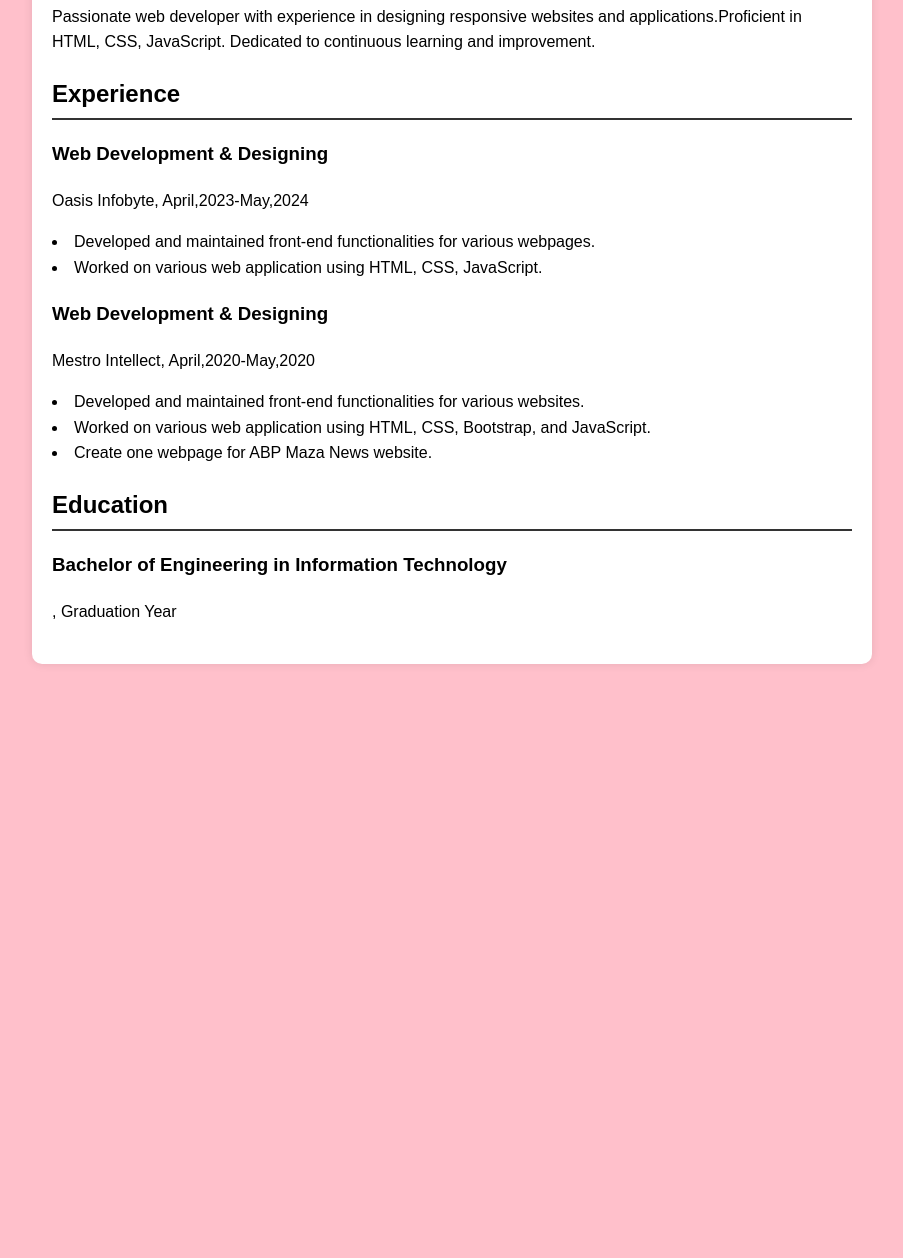
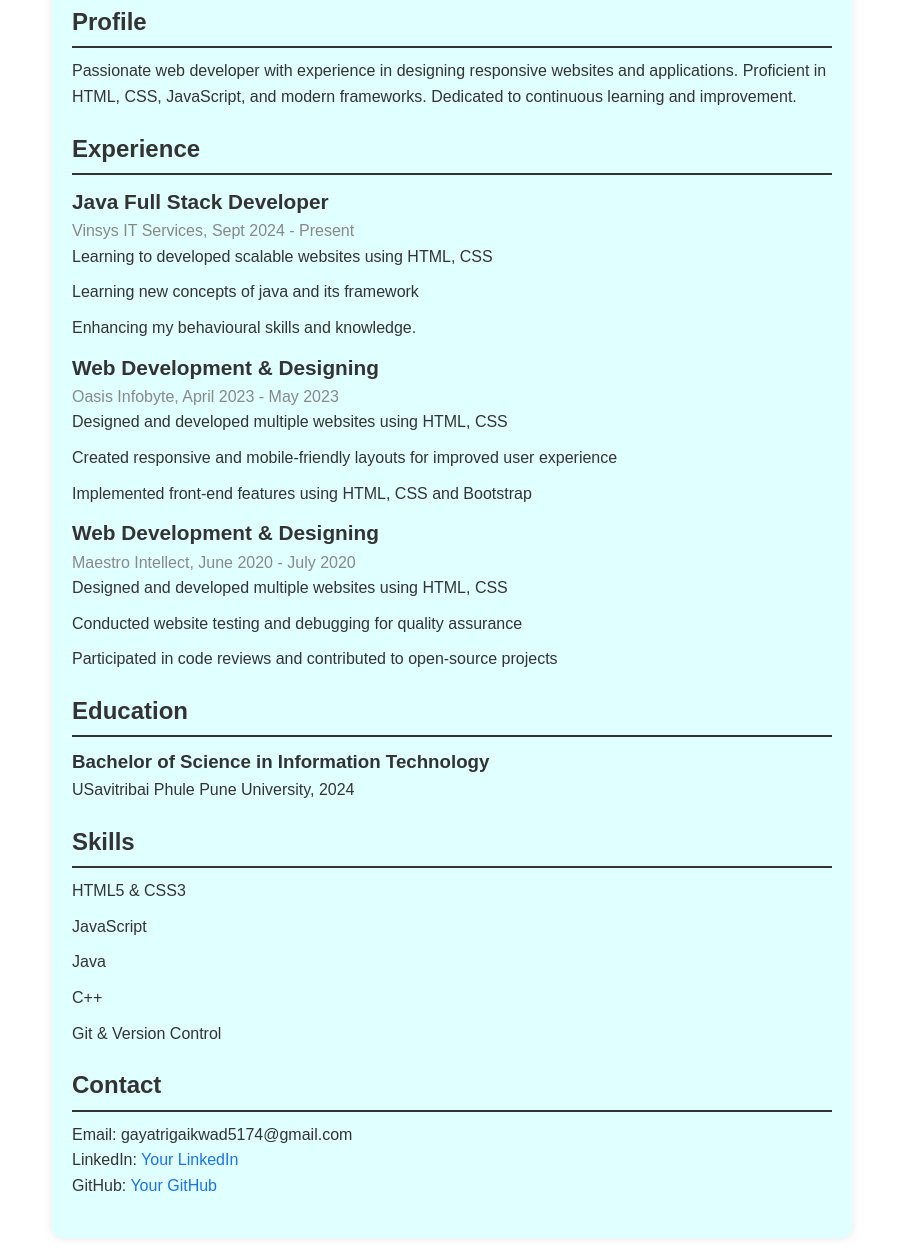
Before and after one commit to Gayatri5174/Resume, a plain HTML site: page index.html in a window 1280 px wide. Shown: the part 363-1621 px from the top of the page, without its empty margins (188-1091 px from the left). Before the commit the page ends 1055 px from the top, so only its background shows below. Drawn offline with Linux system fonts and the light colour scheme.

Commit message:
add resources added

```diff
--- a/index.html
+++ b/index.html
@@ -10,39 +10,79 @@
 <body>
     <div class="resume-container">
         <header>
+            <img src="photo.jpg" alt="Profile Picture" style="width:150px;height:150px;border-radius:50%;">
             <h1>Gayatri Gaikwad</h1>
             <p>Web Developer | Designer | Programmer</p>
             <p>Email: gayatrigaikwad5174@gmail.com | Phone: +91 7038723811</p>
             <p>Location: Pune, India</p>
         </header>
 
-        <section>
+        <section class="profile">
             <h2>Profile</h2>
-            <p>Passionate web developer with experience in designing responsive websites and applications.Proficient in HTML, CSS, JavaScript. Dedicated to continuous learning and improvement.</p>
+            <p>Passionate web developer with experience in designing responsive websites and applications. Proficient in HTML, CSS, JavaScript, and modern frameworks. Dedicated to continuous learning and improvement.</p>
         </section>
-        <section>
+
+        <section class="experience">
             <h2>Experience</h2>
-            <div class=" Internship">
+            <div class="job">
+                <h3>Java Full Stack Developer</h3>
+                <p>Vinsys IT Services, Sept 2024 - Present</p>
+                <ul>
+                    <li>Learning to developed scalable websites using HTML, CSS</li>
+                    <li>Learning new concepts of java and its framework</li>
+                    <li>Enhancing my behavioural skills and knowledge.</li>
+
+                </ul>
+            </div>
+            <div class="job">
                 <h3>Web Development & Designing</h3>
-                <p>Oasis Infobyte, April,2023-May,2024</p>
-                <li>Developed and maintained front-end functionalities for various webpages.</li>
-                <li>Worked on various web application using HTML, CSS, JavaScript.</li>
+                <p>Oasis Infobyte, April 2023 - May 2023</p>
+                <ul>
+
+                    <li>Designed and developed multiple websites using HTML, CSS</li>
+                    <li>Created responsive and mobile-friendly layouts for improved user experience</li>
+                    <li>Implemented front-end features using HTML, CSS and Bootstrap</li>
+
+                </ul>
+            </div>
+            <div class="job">
                 <h3>Web Development & Designing</h3>
-                <p>Mestro Intellect, April,2020-May,2020</p>
-                <li>Developed and maintained front-end functionalities for various websites.</li>
-                <li>Worked on various web application using HTML, CSS, Bootstrap, and JavaScript.</li>
-                <li>Create one webpage for ABP Maza News website.</li>
-            </div>
-        </section>
-        <section class="Education">
-            <h2>Education</h2>
-            <div class="Bachelors Degree">
-                <h3>Bachelor of Engineering in Information Technology</h3>
-                <p>, Graduation Year</p>
+                <p>Maestro Intellect, June 2020 - July 2020</p>
+                <ul>
+
+                    <li>Designed and developed multiple websites using HTML, CSS</li>
+                    <li>Conducted website testing and debugging for quality assurance </li>
+                    <li>Participated in code reviews and contributed to open-source projects</li>
+
+                </ul>
             </div>
         </section>
 
+        <section class="education">
+            <h2>Education</h2>
+            <div class="degree">
+                <h3>Bachelor of Science in Information Technology</h3>
+                <p>USavitribai Phule Pune University, 2024</p>
+            </div>
+        </section>
 
+        <section class="skills">
+            <h2>Skills</h2>
+            <ul>
+                <li>HTML5 & CSS3</li>
+                <li>JavaScript </li>
+                <li>Java</li>
+                <li>C++</li>
+                <li>Git & Version Control</li>
+            </ul>
+        </section>
 
+        <section class="contact">
+            <h2>Contact</h2>
+            <p>Email: gayatrigaikwad5174@gmail.com</p>
+            <p>LinkedIn: <a href="www.linkedin.com/in/gayatri-gaikwad-8902a31b0">Your LinkedIn</a></p>
+            <p>GitHub: <a href="https://github.com/Gayatri5174">Your GitHub</a></p>
+        </section>
+    </div>
 </body>
 </html>
--- a/style.css
+++ b/style.css
@@ -1,46 +1,74 @@
-.{
-    margin:0;
-    padding:0;
-    box-sizing:border-box ;
+* {
+    margin: 0;
+    padding: 0;
+    box-sizing: border-box;
 }
-body{
-    font-family:'Arial',sans-serif;
-    background-color:pink;
-    color:black;
-    line-height:1.6;
-    padding:20px;
+
+body {
+    font-family: 'Arial', sans-serif;
+    background-color: white;
+    color: #333;
+    line-height: 1.6;
+    padding: 20px;
 }
-.resume-container{
-    max-width:800px;
-    margin:0 auto;
-    background-color:white;
-    padding:20px;
-    box-shadow: 0 0 10px rgba(0,0,0,0.1);
-    border-radius:10px;
+
+.resume-container {
+    max-width: 800px;
+    margin: 0 auto;
+    background-color: lightcyan;
+    padding: 20px;
+    box-shadow: 0 0 10px rgba(0, 0, 0, 0.1);
+    border-radius: 10px;
 }
-header{
-    text-align:center;
-    margin-bottom:20px;
+
+header {
+    text-align: center;
+    margin-bottom: 20px;
 }
-header h1{
-    font-size:2.5em;
-    color:#333;
+
+header h1 {
+    font-size: 2.5em;
+    color: #333;
 }
-header p{
-    font-size:1.1em;
-    color:#666;
 
+header p {
+    font-size: 1.1em;
+    color: #666;
 }
-section{
 
-    margin-bottom:20px;
+section {
+    margin-bottom: 20px;
 }
-h2{
-    border-bottom:2px solid #333;
-    padding-bottom:5px;
-    margin-bottom:10px;
-    font-size:1.5em;
+
+h2 {
+    border-bottom: 2px solid #333;
+    padding-bottom: 5px;
+    margin-bottom: 10px;
+    font-size: 1.5em;
 }
-ul{
-    list-style:none;
+
+ul {
+    list-style: none;
 }
+
+ul li {
+    margin-bottom: 10px;
+}
+
+.job h3 {
+    font-size: 1.3em;
+    color: #333;
+}
+
+.job p {
+    color: #888;
+}
+
+.contact a {
+    color: #1a73e8;
+    text-decoration: none;
+}
+
+.contact a:hover {
+    text-decoration: underline;
+}
```
Also changed, not shown: Photo.jpg (added).
